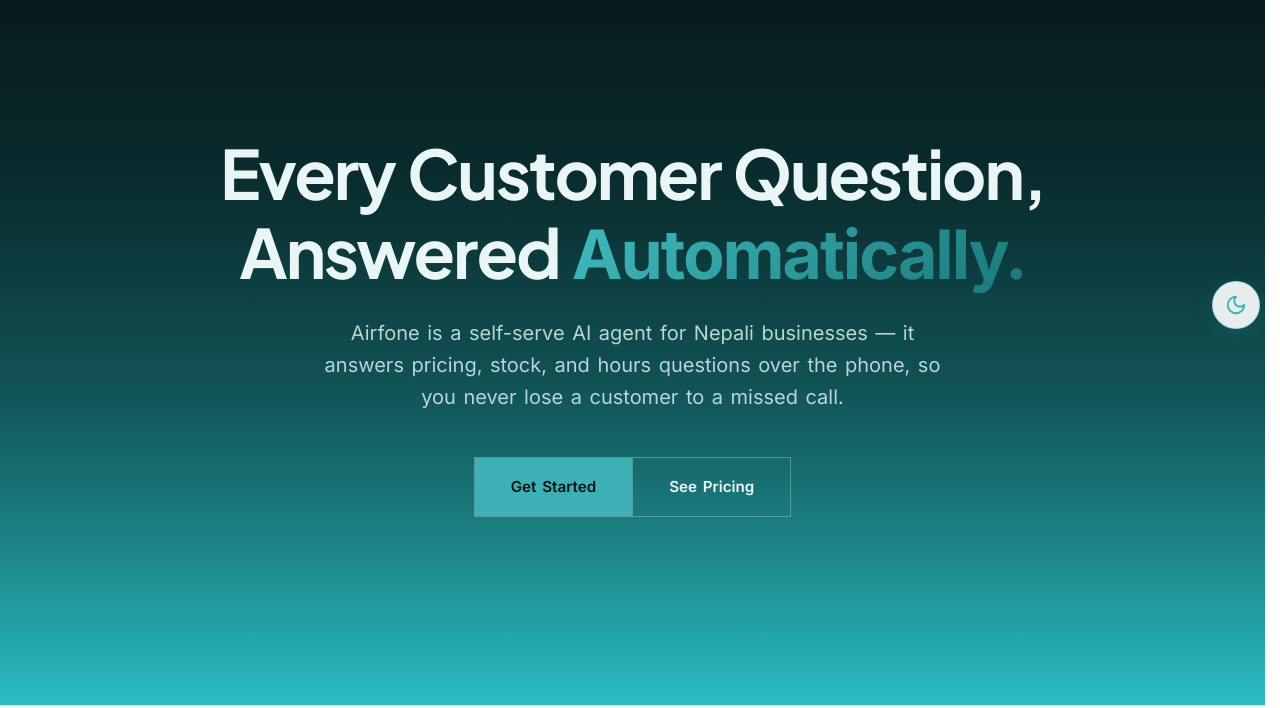
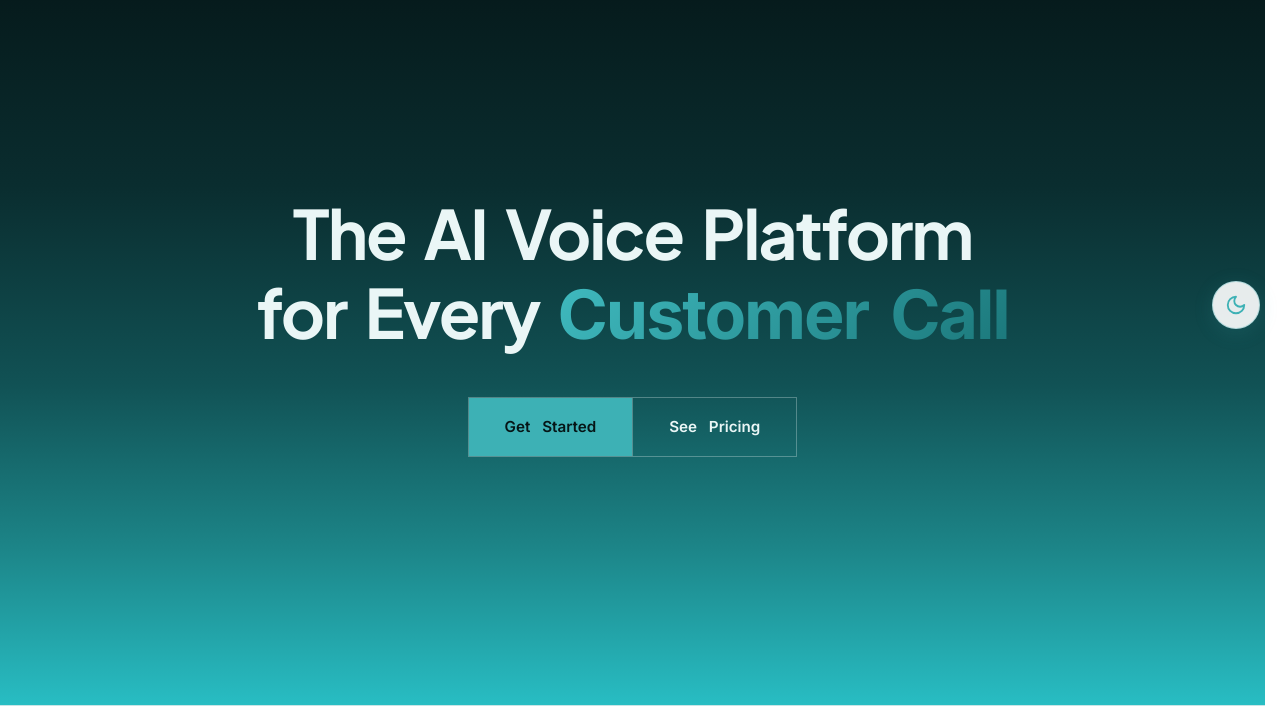
Before and after one commit to ninjainfosys78/airfone, an Astro site: page / in a window 1280 px wide. Shown: the part 95-803 px from the top of the page. Built offline with nearby package versions, Linux system fonts and the light colour scheme; Astro itself is replaced by a stand-in of ours.

Commit message:
feat: update hero section copy and remove lede paragraph

```diff
--- a/src/pages/index.astro
+++ b/src/pages/index.astro
@@ -27,13 +27,9 @@
     <div class="hero-content">
       <div class="hero-text">
         <h1 class="hero-title reveal">
-          Every Customer Question, <br />
-          Answered <span class="highlight-green">Automatically.</span>
+          The AI Voice Platform <br />
+          for Every <span class="highlight-green">Customer Call</span>
         </h1>
-        <p class="hero-lede reveal">
-          Airfone is a self-serve AI agent for Nepali businesses — it answers pricing, stock, and
-          hours questions over the phone, so you never lose a customer to a missed call.
-        </p>
         <div class="hero-ctas reveal">
           <a href="https://sip.mylunago.com/" class="btn btn-green" data-astro-reload>Get Started</a>
           <a href="/pricing/" class="btn btn-outline">See Pricing</a>
@@ -179,6 +175,7 @@
      Palantir-inspired: sharp corners, hairline borders, tight-tracked
      bold type, an adjoined two-button "toolbar" CTA group. */
   .hero {
+    word-spacing: 0.5em;
     min-height: 100vh;
     display: flex;
     align-items: center;
@@ -224,17 +221,9 @@
     font-size: clamp(2.5rem, 6vw, 4.25rem);
     font-weight: 700;
     line-height: 1.15;
-    margin: 0 0 1.5rem;
+    margin: 0 0 2.75rem;
     letter-spacing: -0.03em;
     color: #EAF6F6;
-  }
-
-  .hero-lede {
-    font-size: clamp(1.05rem, 1.6vw, 1.25rem);
-    line-height: 1.6;
-    max-width: 640px;
-    margin: 0 auto 2.75rem;
-    color: #B9D5D6;
   }
 
   .highlight-green {
--- a/src/pages/ne/index.astro
+++ b/src/pages/ne/index.astro
@@ -27,13 +27,9 @@
     <div class="hero-content">
       <div class="hero-text">
         <h1 class="hero-title reveal">
-          हरेक ग्राहकको प्रश्नको जवाफ, <br />
-          <span class="highlight-green">स्वतः रूपमा।</span>
+          हरेक ग्राहक कलका लागि <br />
+          <span class="highlight-green">AI भ्वाइस प्लेटफर्म</span>
         </h1>
-        <p class="hero-lede reveal">
-          Airfone नेपाली व्यवसायहरूका लागि एक सेल्फ-सर्भ AI एजेन्ट हो — यसले मूल्य, स्टक, र खुल्ने
-          समयसम्बन्धी प्रश्नहरूको फोनमै जवाफ दिन्छ, ताकि तपाईंले कहिल्यै छुटेको कलका कारण ग्राहक नगुमाउनुहोस्।
-        </p>
         <div class="hero-ctas reveal">
           <a href="https://sip.mylunago.com/" class="btn btn-green" data-astro-reload>सुरु गर्नुहोस्</a>
           <a href="/ne/pricing/" class="btn btn-outline">मूल्य निर्धारण हेर्नुहोस्</a>
@@ -179,6 +175,7 @@
      Palantir-inspired: sharp corners, hairline borders, tight-tracked
      bold type, an adjoined two-button "toolbar" CTA group. */
   .hero {
+    word-spacing: 0.5em;
     min-height: 100vh;
     display: flex;
     align-items: center;
@@ -226,19 +223,11 @@
     font-size: clamp(2.5rem, 6vw, 4.25rem);
     font-weight: 700;
     line-height: 1.35;
-    margin: 0 0 1.5rem;
+    margin: 0 0 2.75rem;
     letter-spacing: normal;
     color: #EAF6F6;
     padding-top: 0.15em;
     padding-bottom: 0.15em;
-  }
-
-  .hero-lede {
-    font-size: clamp(1.05rem, 1.6vw, 1.25rem);
-    line-height: 1.8;
-    max-width: 640px;
-    margin: 0 auto 2.75rem;
-    color: #B9D5D6;
   }
 
   .highlight-green {
```
